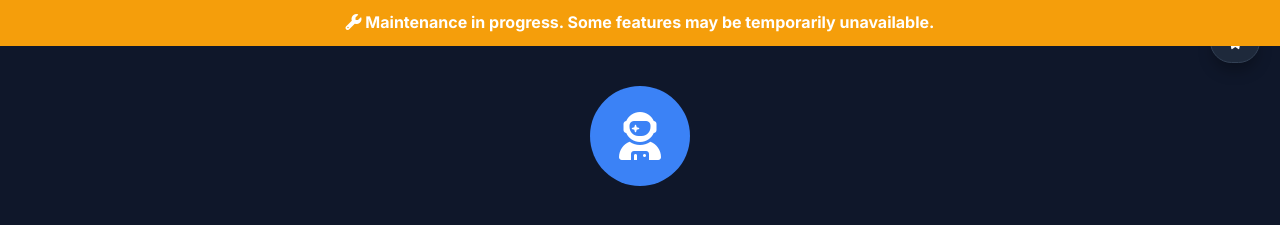
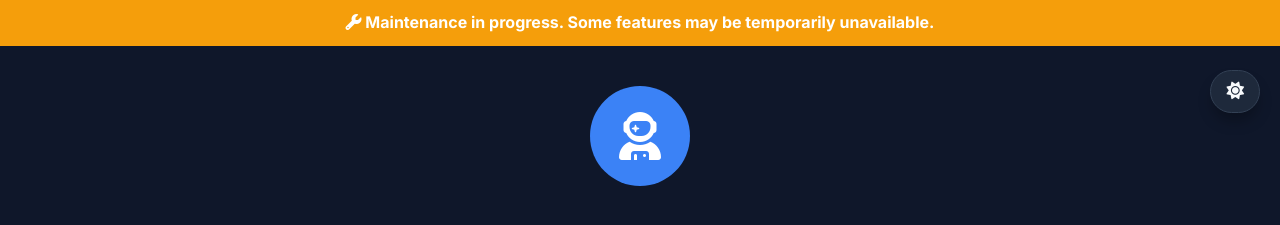
Before and after one commit to digitalcreat0r/sitoweb, a Jekyll site: the page built from index.html, in a window 1280 px wide. Shown: the top 225 px of the page. Built offline with Jekyll 4.4.1, drawn with Linux system fonts in a browser that asks for light colours.

Commit message:
aggiunta banner di manutenzione

```diff
--- a/_layouts/default.html
+++ b/_layouts/default.html
@@ -12,7 +12,7 @@
 
     <link rel="stylesheet" href="{{ '/assets/css/style.css' | relative_url }}">
 </head>
-<body class="{{ page.body_class }}">
+<body class="{{ page.body_class }} {% if site.maintenance_mode %}maintenance-on{% endif %}">
 
 {% if site.maintenance_mode %}
 <div class="maintenance-banner">
--- a/assets/css/style.css
+++ b/assets/css/style.css
@@ -342,3 +342,9 @@
     top: 0;
     z-index: 1001;
 }
+.maintenance-on .theme-switch-btn {
+    top: 70px; /* 20px originali + 50px di spazio per il banner */
+}
+.theme-switch-btn {
+    z-index: 2000;
+}
```
